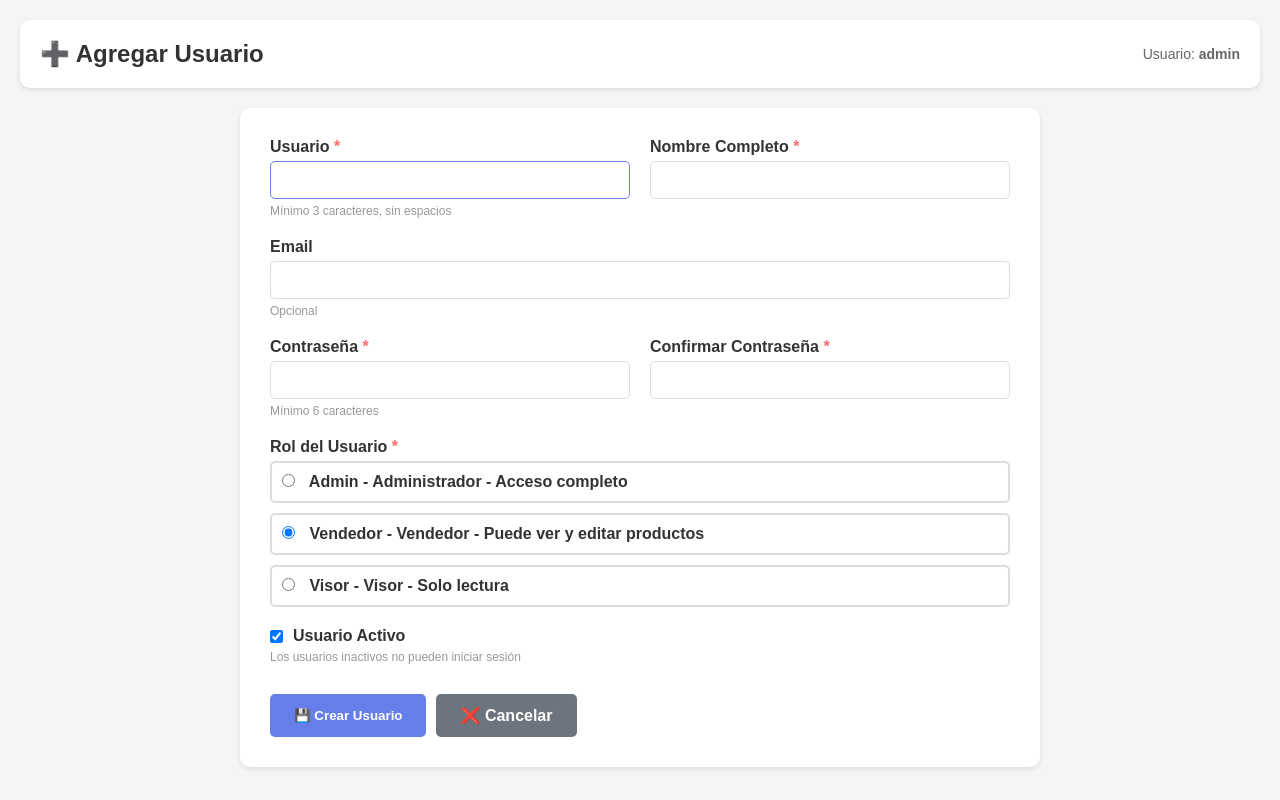
After one commit to LaviniaReni/electromisiones_xampp, a PHP site: page /electromisiones_xampp/usuario_add.php in a window 1280 px wide. The commit adds this page. Run offline with PHP 8.4, Linux system fonts and the light colour scheme; a user stored in the database is signed in; data comes from the database, SQL or seed files in the repository.

Commit message:
solucionado
solucione creo

```diff
--- a/auth.php
+++ b/auth.php
@@ -1,5 +1,5 @@
 <?php
-// auth.php - Funciones de autenticación y control de acceso
+// auth.php - Funciones de autenticación y control de acceso (VERSIÓN CORREGIDA)
 
 session_start();
 
@@ -97,14 +97,16 @@ function login_usuario($mysqli, $username, $password) {
     $update->bind_param("i", $usuario['id']);
     $update->execute();
 
-    // Registrar sesión (opcional)
+    // Registrar sesión con prepared statement (CORREGIDO)
     $session_id = session_id();
     $ip = $_SERVER['REMOTE_ADDR'];
     $user_agent = $_SERVER['HTTP_USER_AGENT'] ?? '';
 
-    $mysqli->query("INSERT INTO sesiones (id, usuario_id, ip_address, user_agent)
-                    VALUES ('$session_id', {$usuario['id']}, '$ip', '$user_agent')
-                    ON DUPLICATE KEY UPDATE last_activity = NOW()");
+    $stmt_session = $mysqli->prepare("INSERT INTO sesiones (id, usuario_id, ip_address, user_agent)
+                                       VALUES (?, ?, ?, ?)
+                                       ON DUPLICATE KEY UPDATE last_activity = NOW()");
+    $stmt_session->bind_param("siss", $session_id, $usuario['id'], $ip, $user_agent);
+    $stmt_session->execute();
 
     return ['success' => true, 'mensaje' => 'Login exitoso'];
 }
@@ -113,7 +115,11 @@ function login_usuario($mysqli, $username, $password) {
 function logout_usuario($mysqli) {
     if (isset($_SESSION['usuario_id'])) {
         $session_id = session_id();
-        $mysqli->query("DELETE FROM sesiones WHERE id = '$session_id'");
+
+        // Usar prepared statement (CORREGIDO)
+        $stmt = $mysqli->prepare("DELETE FROM sesiones WHERE id = ?");
+        $stmt->bind_param("s", $session_id);
+        $stmt->execute();
     }
 
     session_unset();
--- /dev/null
+++ b/usuario_add.php
@@ -0,0 +1,302 @@
+<?php
+require 'db_connect.php';
+require 'auth.php';
+
+// Solo admin puede agregar usuarios
+requerir_rol('admin');
+
+$usuario_actual = obtener_usuario_actual();
+$error = '';
+$success = '';
+
+if ($_SERVER['REQUEST_METHOD'] === 'POST') {
+    $username = trim($_POST['username'] ?? '');
+    $password = $_POST['password'] ?? '';
+    $password_confirm = $_POST['password_confirm'] ?? '';
+    $nombre_completo = trim($_POST['nombre_completo'] ?? '');
+    $email = trim($_POST['email'] ?? '');
+    $rol_id = intval($_POST['rol_id'] ?? 0);
+    $activo = isset($_POST['activo']) ? 1 : 0;
+
+    // Validaciones
+    if (empty($username) || empty($password) || empty($nombre_completo)) {
+        $error = 'Usuario, contraseña y nombre completo son obligatorios';
+    } elseif (strlen($username) < 3) {
+        $error = 'El usuario debe tener al menos 3 caracteres';
+    } elseif (strlen($password) < 6) {
+        $error = 'La contraseña debe tener al menos 6 caracteres';
+    } elseif ($password !== $password_confirm) {
+        $error = 'Las contraseñas no coinciden';
+    } elseif (!empty($email) && !filter_var($email, FILTER_VALIDATE_EMAIL)) {
+        $error = 'El email no es válido';
+    } elseif (!in_array($rol_id, [1, 2, 3])) {
+        $error = 'Debe seleccionar un rol válido';
+    } else {
+        try {
+            // Verificar que el username no exista
+            $check = $mysqli->prepare("SELECT id FROM usuarios WHERE username = ?");
+            $check->bind_param("s", $username);
+            $check->execute();
+
+            if ($check->get_result()->num_rows > 0) {
+                $error = 'El nombre de usuario ya existe';
+            } else {
+                // Verificar email si se proporcionó
+                if (!empty($email)) {
+                    $check_email = $mysqli->prepare("SELECT id FROM usuarios WHERE email = ?");
+                    $check_email->bind_param("s", $email);
+                    $check_email->execute();
+
+                    if ($check_email->get_result()->num_rows > 0) {
+                        $error = 'El email ya está registrado';
+                    }
+                }
+
+                if (empty($error)) {
+                    $password_hash = password_hash($password, PASSWORD_DEFAULT);
+
+                    $stmt = $mysqli->prepare("INSERT INTO usuarios (username, password_hash, nombre_completo, email, rol_id, activo) VALUES (?, ?, ?, ?, ?, ?)");
+                    $stmt->bind_param("ssssii", $username, $password_hash, $nombre_completo, $email, $rol_id, $activo);
+
+                    if ($stmt->execute()) {
+                        $_SESSION['mensaje_exito'] = "Usuario '{$username}' creado exitosamente";
+                        header('Location: usuarios_list.php');
+                        exit;
+                    } else {
+                        $error = 'Error al crear el usuario';
+                    }
+                }
+            }
+        } catch (Exception $e) {
+            $error = 'Error: ' . $e->getMessage();
+        }
+    }
+}
+
+$roles = $mysqli->query("SELECT id, nombre, descripcion FROM roles ORDER BY id");
+?>
+<!DOCTYPE html>
+<html lang='es'>
+<head>
+    <meta charset='utf-8'>
+    <meta name="viewport" content="width=device-width, initial-scale=1">
+    <title>Agregar Usuario - Electro Misiones</title>
+    <style>
+        * { margin: 0; padding: 0; box-sizing: border-box; }
+        body {
+            font-family: Arial, sans-serif;
+            background: #f5f5f5;
+            padding: 20px;
+        }
+        .header {
+            background: white;
+            padding: 20px;
+            border-radius: 10px;
+            box-shadow: 0 2px 5px rgba(0,0,0,0.1);
+            margin-bottom: 20px;
+            display: flex;
+            justify-content: space-between;
+            align-items: center;
+        }
+        .header h1 {
+            color: #333;
+            font-size: 24px;
+        }
+        .user-info {
+            font-size: 14px;
+            color: #666;
+        }
+        .content {
+            background: white;
+            padding: 30px;
+            border-radius: 10px;
+            box-shadow: 0 2px 5px rgba(0,0,0,0.1);
+            max-width: 800px;
+            margin: 0 auto;
+        }
+        .form-group {
+            margin-bottom: 20px;
+        }
+        label {
+            display: block;
+            margin-bottom: 5px;
+            color: #333;
+            font-weight: bold;
+        }
+        .required {
+            color: #ff6b6b;
+        }
+        input[type="text"],
+        input[type="email"],
+        input[type="password"],
+        select {
+            width: 100%;
+            padding: 10px;
+            border: 1px solid #ddd;
+            border-radius: 5px;
+            font-size: 14px;
+        }
+        input:focus,
+        select:focus {
+            outline: none;
+            border-color: #667eea;
+        }
+        .form-row {
+            display: grid;
+            grid-template-columns: 1fr 1fr;
+            gap: 20px;
+        }
+        .hint {
+            font-size: 12px;
+            color: #999;
+            margin-top: 5px;
+        }
+        .checkbox-group {
+            display: flex;
+            align-items: center;
+            gap: 10px;
+        }
+        .checkbox-group input[type="checkbox"] {
+            width: auto;
+        }
+        .btn {
+            padding: 12px 24px;
+            border: none;
+            border-radius: 5px;
+            font-weight: bold;
+            cursor: pointer;
+            text-decoration: none;
+            display: inline-block;
+            transition: all 0.3s;
+        }
+        .btn-primary {
+            background: #667eea;
+            color: white;
+        }
+        .btn-primary:hover {
+            background: #5568d3;
+        }
+        .btn-secondary {
+            background: #6c757d;
+            color: white;
+        }
+        .btn-secondary:hover {
+            background: #5a6268;
+        }
+        .actions {
+            display: flex;
+            gap: 10px;
+            margin-top: 30px;
+        }
+        .alert {
+            padding: 12px;
+            border-radius: 5px;
+            margin-bottom: 20px;
+            font-size: 14px;
+        }
+        .alert-error {
+            background: #fee;
+            color: #c33;
+            border: 1px solid #fcc;
+        }
+        .role-option {
+            margin-bottom: 10px;
+            padding: 10px;
+            border: 2px solid #ddd;
+            border-radius: 5px;
+            cursor: pointer;
+            transition: all 0.3s;
+        }
+        .role-option:hover {
+            border-color: #667eea;
+            background: #f8f9fa;
+        }
+        .role-option input[type="radio"] {
+            margin-right: 10px;
+        }
+        .role-option strong {
+            color: #333;
+        }
+    </style>
+</head>
+<body>
+    <div class="header">
+        <h1>➕ Agregar Usuario</h1>
+        <div class="user-info">
+            Usuario: <strong><?= htmlspecialchars($usuario_actual['username']) ?></strong>
+        </div>
+    </div>
+
+    <div class="content">
+        <?php if ($error): ?>
+            <div class="alert alert-error">❌ <?= htmlspecialchars($error) ?></div>
+        <?php endif; ?>
+
+        <form method="post">
+            <div class="form-row">
+                <div class="form-group">
+                    <label>Usuario <span class="required">*</span></label>
+                    <input type="text" name="username" required autofocus
+                           value="<?= htmlspecialchars($_POST['username'] ?? '') ?>"
+                           minlength="3">
+                    <div class="hint">Mínimo 3 caracteres, sin espacios</div>
+                </div>
+
+                <div class="form-group">
+                    <label>Nombre Completo <span class="required">*</span></label>
+                    <input type="text" name="nombre_completo" required
+                           value="<?= htmlspecialchars($_POST['nombre_completo'] ?? '') ?>">
+                </div>
+            </div>
+
+            <div class="form-group">
+                <label>Email</label>
+                <input type="email" name="email"
+                       value="<?= htmlspecialchars($_POST['email'] ?? '') ?>">
+                <div class="hint">Opcional</div>
+            </div>
+
+            <div class="form-row">
+                <div class="form-group">
+                    <label>Contraseña <span class="required">*</span></label>
+                    <input type="password" name="password" required minlength="6">
+                    <div class="hint">Mínimo 6 caracteres</div>
+                </div>
+
+                <div class="form-group">
+                    <label>Confirmar Contraseña <span class="required">*</span></label>
+                    <input type="password" name="password_confirm" required minlength="6">
+                </div>
+            </div>
+
+            <div class="form-group">
+                <label>Rol del Usuario <span class="required">*</span></label>
+                <?php while($r = $roles->fetch_assoc()): ?>
+                    <label class="role-option">
+                        <input type="radio" name="rol_id" value="<?= $r['id'] ?>"
+                               <?= (isset($_POST['rol_id']) && $_POST['rol_id'] == $r['id']) ? 'checked' : '' ?>
+                               <?= (!isset($_POST['rol_id']) && $r['id'] == 2) ? 'checked' : '' ?>
+                               required>
+                        <strong><?= htmlspecialchars(ucfirst($r['nombre'])) ?></strong>
+                        - <?= htmlspecialchars($r['descripcion']) ?>
+                    </label>
+                <?php endwhile; ?>
+            </div>
+
+            <div class="form-group">
+                <div class="checkbox-group">
+                    <input type="checkbox" name="activo" id="activo"
+                           <?= (!isset($_POST['activo']) || isset($_POST['activo'])) ? 'checked' : '' ?>>
+                    <label for="activo" style="margin: 0;">Usuario Activo</label>
+                </div>
+                <div class="hint">Los usuarios inactivos no pueden iniciar sesión</div>
+            </div>
+
+            <div class="actions">
+                <button type="submit" class="btn btn-primary">💾 Crear Usuario</button>
+                <a href="usuarios_list.php" class="btn btn-secondary">❌ Cancelar</a>
+            </div>
+        </form>
+    </div>
+</body>
+</html>
```
Also changed, not shown: usuario_delete.php (added, +59 -0 lines).
